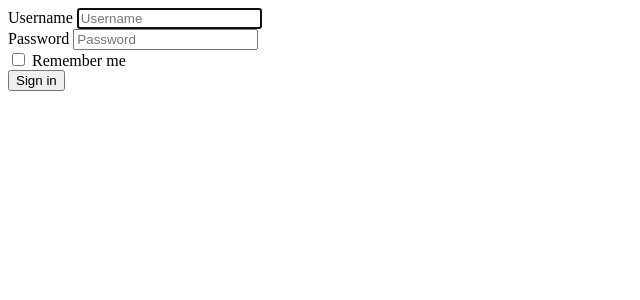
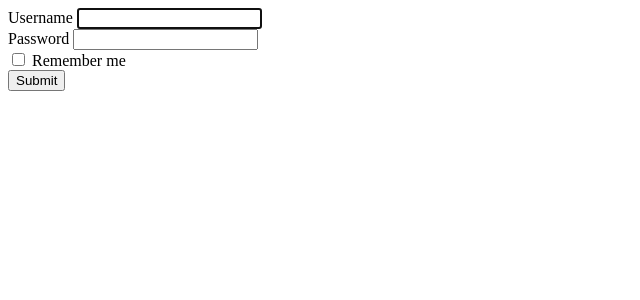
Before and after one commit to jason2506/flask-skeleton, a Flask app: page /signin in a window 1280 px wide. Shown: the top 300 px of the page, without its empty margins (0-640 px from the left). Run offline with Flask 2, Linux system fonts and the light colour scheme.

Commit message:
Remove unnecessary html attributes

```diff
--- a/apps/templates/signin.html
+++ b/apps/templates/signin.html
@@ -3,17 +3,15 @@
 {% set page_title = 'Sign in' %}
 {% block content %}
 <form method="post" role="form">
-  {{ form_field(form.name, placeholder=form.name.label.text, autofocus=True) }}
-  {{ form_field(form.pwd, placeholder=form.pwd.label.text) }}
-  <div class="form-group">
-    <div class="checkbox-group col-sm-offset-2 col-sm-10">
-      {{ form.remember }}
-      {{ form.remember.label }}
-    </div>
-    <div class="col-sm-offset-2 col-sm-10">
-      {{ form.csrf_token }}
-      <button class="btn btn-primary" type="submit">Sign in</button>
-    </div>
+  {{ form_field(form.name, autofocus=True) }}
+  {{ form_field(form.pwd) }}
+  <div class="checkbox-field">
+    {{ form.remember }}
+    {{ form.remember.label }}
+  </div>
+  <div class="form-footer">
+    {{ form.csrf_token }}
+    <button type="submit">Submit</button>
   </div>
 </form>
 {% endblock %}
```
